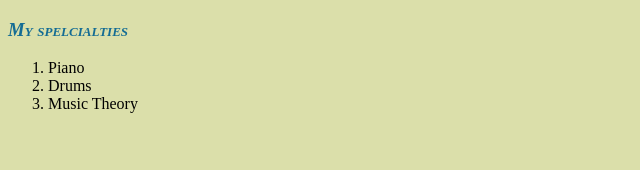
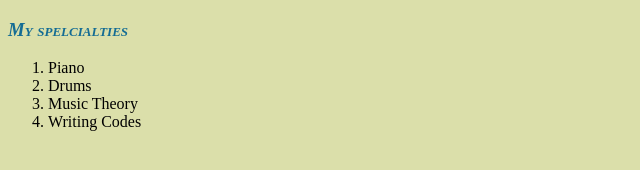
Before and after one commit to Echewis/skill-up, a plain HTML site: page HTML personal site/my specialties.html in a window 1280 px wide. Shown: the whole page, without its empty margins (0-640 px from the left). Drawn offline with Linux system fonts and the light colour scheme.

Commit message:
Update my specialties.html

```diff
--- a/HTML personal site/my specialties.html
+++ b/HTML personal site/my specialties.html
@@ -12,6 +12,7 @@
       <li>Piano</li>
       <li>Drums</li>
       <li>Music Theory</li>
+      <li>Writing Codes</li>
     </ol>
   </body>
 </html>
```
